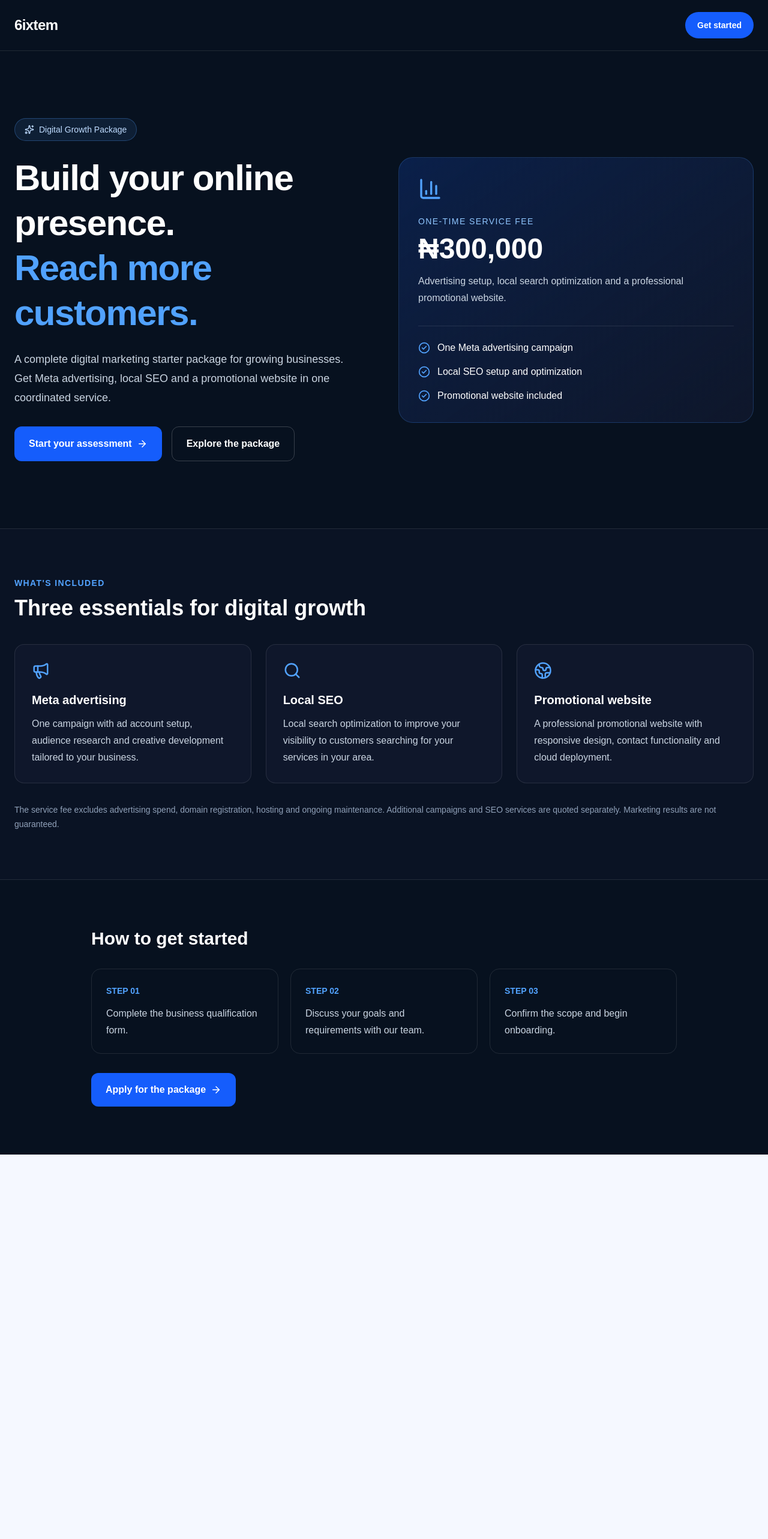
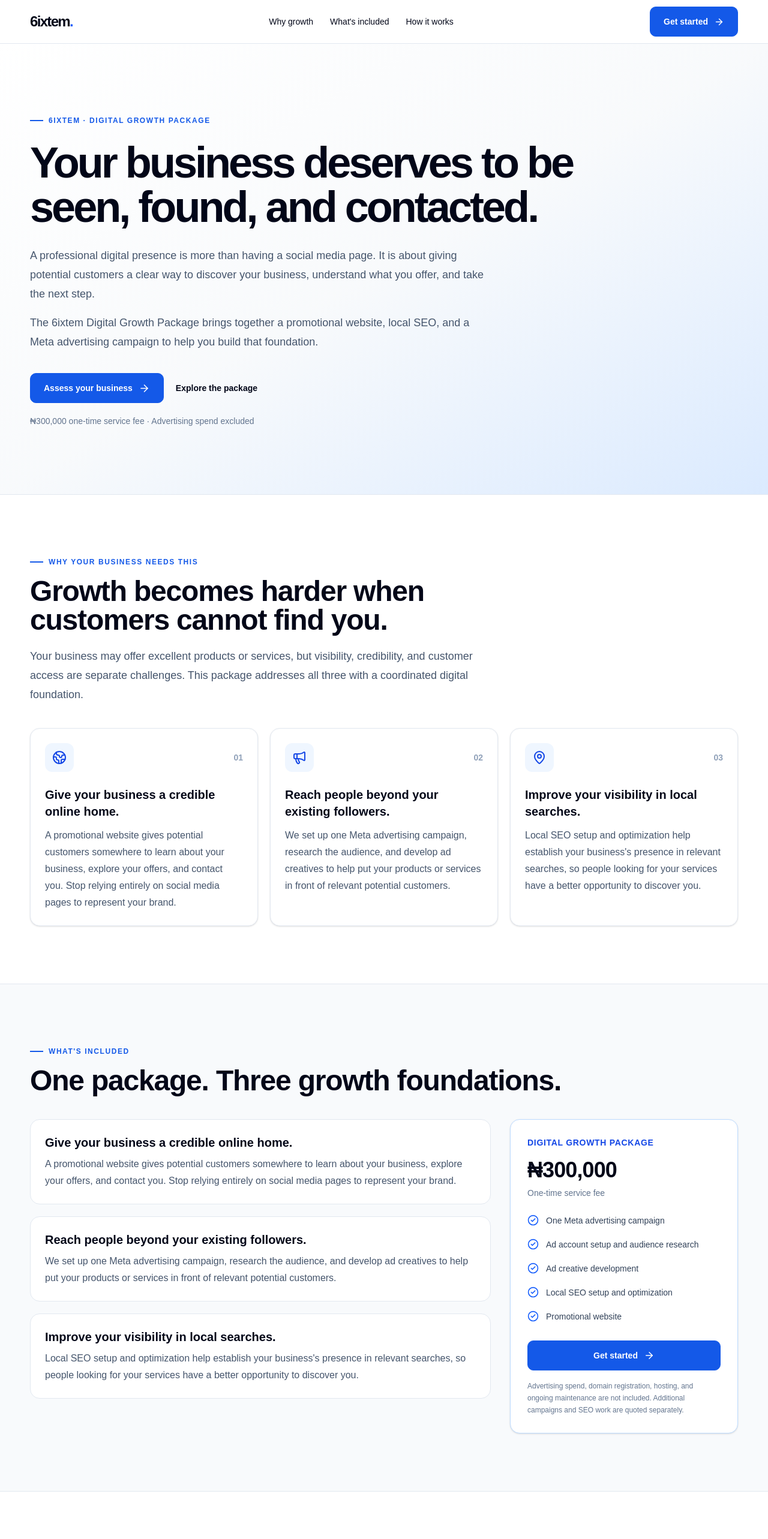
Before and after one commit to Xamuelmadu/6ixtem, a Next.js app: page /digital-growth-package in a window 1280 px wide. Shown: the top 2566 px of the page at 60% size. Before the commit the page ends 1925 px from the top, so only its background shows below. Built offline with nearby package versions, Linux system fonts and the light colour scheme.

Commit message:
Update Digital Growth Package sales page and assessment experience

```diff
--- a/src/app/digital-growth-package/assessment/page.tsx
+++ b/src/app/digital-growth-package/assessment/page.tsx
@@ -1,48 +1,139 @@
 import type { Metadata } from "next";
 import Link from "next/link";
+import {
+  ArrowLeft,
+  ArrowRight,
+  Globe2,
+  MapPin,
+  Megaphone,
+} from "lucide-react";
 import DigitalGrowthAssessment from "./ui";
 
 export const metadata: Metadata = {
-  title: "Digital Growth Package Assessment | 6ixtem",
+  title: "Digital Growth Assessment | 6ixtem",
   description:
-    "Assess your business's digital marketing needs and suitability for the 6ixtem Digital Growth Package.",
+    "Discover how the 6ixtem Digital Growth Package can help your business build a professional online presence, improve local visibility, and reach potential customers.",
 };
+
+const growthAreas = [
+  {
+    icon: Globe2,
+    title: "Online presence",
+    description: "Your website and digital credibility",
+  },
+  {
+    icon: MapPin,
+    title: "Local visibility",
+    description: "How customers discover your business",
+  },
+  {
+    icon: Megaphone,
+    title: "Customer reach",
+    description: "Your advertising and marketing goals",
+  },
+];
 
 export default function DigitalGrowthAssessmentPage() {
   return (
-    <main className="min-h-screen bg-slate-50 text-slate-950">
+    <main className="min-h-screen bg-white text-slate-950">
       <header className="border-b border-slate-200 bg-white">
         <nav className="container-main flex h-[72px] items-center justify-between">
-          <Link href="/" className="text-2xl font-black tracking-[-0.07em]">
+          <Link
+            href="/"
+            className="text-2xl font-black tracking-[-0.07em]"
+          >
             6ixtem<span className="text-blue-600">.</span>
           </Link>
 
           <Link
             href="/digital-growth-package"
-            className="text-sm font-semibold text-slate-600 hover:text-blue-600"
+            className="inline-flex items-center gap-2 text-sm font-semibold text-slate-600 transition hover:text-blue-600"
           >
+            <ArrowLeft size={16} />
             Package overview
           </Link>
         </nav>
       </header>
 
-      <section className="container-main py-10 md:py-16">
-        <div className="mx-auto max-w-3xl">
-          <p className="eyebrow">Digital Growth Package</p>
+      <section className="border-b border-slate-200 bg-gradient-to-br from-white via-slate-50 to-blue-100">
+        <div className="container-main py-16 md:py-24">
+          <p className="eyebrow">
+            Digital Growth Package · Business Assessment
+          </p>
 
-          <h1 className="mt-4 text-4xl font-black tracking-tight sm:text-5xl">
-            Assess your business growth needs.
+          <h1 className="mt-5 max-w-5xl text-4xl font-black leading-[1.05] tracking-[-0.055em] sm:text-6xl md:text-7xl">
+            Let&apos;s understand your business growth needs.
           </h1>
 
-          <p className="mt-4 max-w-2xl leading-7 text-slate-600">
-            Answer a few questions about your business, your current online
-            presence, and your marketing goals. This assessment will help us
-            understand how the ₦300,000 Digital Growth Package can support your
-            business through a Meta advertising campaign, local SEO, and a
-            promotional website.
+          <p className="mt-6 max-w-3xl text-lg leading-8 text-slate-600">
+            Every business has different challenges. This assessment helps
+            us understand your current online presence, your marketing
+            goals, and the opportunities available to grow your business.
+          </p>
+
+          <p className="mt-4 max-w-3xl leading-7 text-slate-600">
+            We&apos;ll explore how the ₦300,000 Digital Growth Package can
+            support your business through a promotional website, local SEO,
+            and a Meta advertising campaign.
+          </p>
+
+          <div className="mt-8 grid gap-3 sm:grid-cols-3">
+            {growthAreas.map(({ icon: Icon, title, description }) => (
+              <div
+                key={title}
+                className="rounded-2xl border border-slate-200 bg-white/80 p-4"
+              >
+                <Icon
+                  size={22}
+                  className="text-blue-600"
+                  aria-hidden="true"
+                />
+                <h2 className="mt-3 font-bold text-slate-950">
+                  {title}
+                </h2>
+                <p className="mt-1 text-sm leading-6 text-slate-600">
+                  {description}
+                </p>
+              </div>
+            ))}
+          </div>
+        </div>
+      </section>
+
+      <section className="container-main py-12 md:py-16">
+        <div className="mx-auto max-w-3xl">
+          <p className="eyebrow">Your assessment</p>
+
+          <h2 className="mt-4 text-3xl font-black tracking-tight sm:text-4xl">
+            Tell us where your business is today.
+          </h2>
+
+          <p className="mt-4 leading-7 text-slate-600">
+            Answer the questions below about your business and marketing
+            objectives. We&apos;ll use your responses to determine whether
+            the package is a suitable fit and, where appropriate, guide you
+            toward the next step.
           </p>
 
           <DigitalGrowthAssessment />
+
+          <div className="mt-8 flex items-center justify-between border-t border-slate-200 pt-6">
+            <Link
+              href="/digital-growth-package/qualify"
+              className="inline-flex items-center gap-2 text-sm font-semibold text-blue-700 hover:text-blue-800"
+            >
+              <ArrowLeft size={16} />
+              Back to qualification
+            </Link>
+
+            <Link
+              href="/digital-growth-package"
+              className="inline-flex items-center gap-2 text-sm font-semibold text-slate-600 hover:text-blue-600"
+            >
+              Package details
+              <ArrowRight size={16} />
+            </Link>
+          </div>
         </div>
       </section>
     </main>
--- a/src/app/digital-growth-package/page.tsx
+++ b/src/app/digital-growth-package/page.tsx
@@ -1,187 +1,306 @@
-
 import type { Metadata } from "next";
 import Link from "next/link";
 import {
   ArrowRight,
-  BarChart3,
+  Globe2,
+  MapPin,
+  Megaphone,
   CheckCircle2,
-  Globe2,
-  Megaphone,
-  Search,
   ShieldCheck,
-  Smartphone,
-  Sparkles,
 } from "lucide-react";
 
 export const metadata: Metadata = {
   title: "Digital Growth Package | 6ixtem",
   description:
-    "Grow your business with a Meta advertising campaign, local SEO and a promotional website. One-time service fee of ₦300,000.",
+    "Build a professional online presence, reach customers through Meta advertising, and improve local search visibility with the 6ixtem Digital Growth Package.",
 };
 
-const services = [
+const benefits = [
+  {
+    icon: Globe2,
+    number: "01",
+    title: "Give your business a credible online home.",
+    description:
+      "A promotional website gives potential customers somewhere to learn about your business, explore your offers, and contact you. Stop relying entirely on social media pages to represent your brand.",
+  },
   {
     icon: Megaphone,
-    title: "Meta advertising",
+    number: "02",
+    title: "Reach people beyond your existing followers.",
     description:
-      "One campaign with ad account setup, audience research and creative development tailored to your business.",
+      "We set up one Meta advertising campaign, research the audience, and develop ad creatives to help put your products or services in front of relevant potential customers.",
   },
   {
-    icon: Search,
-    title: "Local SEO",
+    icon: MapPin,
+    number: "03",
+    title: "Improve your visibility in local searches.",
     description:
-      "Local search optimization to improve your visibility to customers searching for your services in your area.",
-  },
-  {
-    icon: Globe2,
-    title: "Promotional website",
-    description:
-      "A professional promotional website with responsive design, contact functionality and cloud deployment.",
+      "Local SEO setup and optimization help establish your business's presence in relevant searches, so people looking for your services have a better opportunity to discover you.",
   },
 ];
 
 const process = [
-  "Complete the business qualification form.",
-  "Discuss your goals and requirements with our team.",
-  "Confirm the scope and begin onboarding.",
+  {
+    title: "Tell us about your business",
+    description:
+      "Complete the short qualification form and assessment so we can understand your business, current online presence, and marketing objectives.",
+  },
+  {
+    title: "We review your growth requirements",
+    description:
+      "Our team evaluates your business needs and determines whether the package is a suitable fit.",
+  },
+  {
+    title: "Plan your onboarding",
+    description:
+      "Qualified businesses can proceed to a consultation to discuss the campaign, website, SEO requirements, and next steps.",
+  },
 ];
 
 export default function DigitalGrowthPackagePage() {
   return (
-    <main className="min-h-screen bg-[#07111f] text-white">
-      <header className="border-b border-white/10">
-        <div className="mx-auto flex max-w-7xl items-center justify-between px-6 py-5">
-          <Link href="/" className="text-2xl font-bold tracking-tight">
-            6ixtem
+    <main className="min-h-screen bg-white text-slate-950">
+      <header className="border-b border-slate-200 bg-white">
+        <nav className="container-main flex h-[72px] items-center justify-between">
+          <Link
+            href="/"
+            className="text-2xl font-black tracking-[-0.07em]"
+          >
+            6ixtem<span className="text-blue-600">.</span>
           </Link>
+
+          <div className="hidden items-center gap-7 md:flex">
+            <a href="#why-growth" className="text-sm font-medium text-slate-600 hover:text-blue-600">
+              Why growth
+            </a>
+            <a href="#package" className="text-sm font-medium text-slate-600 hover:text-blue-600">
+              What's included
+            </a>
+            <a href="#process" className="text-sm font-medium text-slate-600 hover:text-blue-600">
+              How it works
+            </a>
+          </div>
 
           <Link
             href="/digital-growth-package/qualify"
-            className="rounded-full bg-blue-600 px-5 py-3 text-sm font-semibold hover:bg-blue-500"
+            className="button-primary inline-flex items-center gap-2"
           >
-            Get started
+            Get started <ArrowRight size={17} />
           </Link>
-        </div>
+        </nav>
       </header>
 
-      <section className="mx-auto grid max-w-7xl items-center gap-12 px-6 py-20 lg:grid-cols-2 lg:py-28">
-        <div>
-          <div className="mb-6 inline-flex items-center gap-2 rounded-full border border-blue-400/30 bg-blue-400/10 px-4 py-2 text-sm text-blue-200">
-            <Sparkles size={16} />
-            Digital Growth Package
-          </div>
+      <section className="border-b border-slate-200 bg-gradient-to-br from-white via-slate-50 to-blue-100">
+        <div className="container-main py-20 md:py-28">
+          <p className="eyebrow">6ixtem · Digital Growth Package</p>
 
-          <h1 className="text-4xl font-bold leading-tight tracking-tight sm:text-6xl">
-            Build your online presence.
-            <span className="block text-blue-400">
-              Reach more customers.
-            </span>
+          <h1 className="mt-6 max-w-5xl text-5xl font-black leading-[1.03] tracking-[-0.055em] sm:text-6xl md:text-7xl">
+            Your business deserves to be seen, found, and contacted.
           </h1>
 
-          <p className="mt-6 max-w-xl text-lg leading-8 text-slate-300">
-            A complete digital marketing starter package for growing
-            businesses. Get Meta advertising, local SEO and a promotional
-            website in one coordinated service.
+          <p className="mt-7 max-w-3xl text-lg leading-8 text-slate-600">
+            A professional digital presence is more than having a social
+            media page. It is about giving potential customers a clear way to
+            discover your business, understand what you offer, and take the
+            next step.
           </p>
 
-          <div className="mt-8 flex flex-wrap gap-4">
+          <p className="mt-4 max-w-3xl text-lg leading-8 text-slate-600">
+            The 6ixtem Digital Growth Package brings together a promotional
+            website, local SEO, and a Meta advertising campaign to help you
+            build that foundation.
+          </p>
+
+          <div className="mt-9 flex flex-wrap items-center gap-5">
             <Link
               href="/digital-growth-package/qualify"
-              className="inline-flex items-center gap-2 rounded-xl bg-blue-600 px-6 py-4 font-semibold hover:bg-blue-500"
+              className="button-primary inline-flex items-center gap-3"
             >
-              Start your assessment <ArrowRight size={18} />
+              Assess your business <ArrowRight size={19} />
             </Link>
 
             <a
               href="#package"
-              className="rounded-xl border border-white/20 px-6 py-4 font-semibold hover:bg-white/5"
+              className="text-sm font-semibold text-blue-700 hover:text-blue-800"
             >
               Explore the package
             </a>
           </div>
-        </div>
 
-        <div className="rounded-3xl border border-blue-400/20 bg-gradient-to-br from-blue-600/20 to-slate-900 p-8">
-          <BarChart3 className="mb-6 text-blue-400" size={40} />
-          <p className="text-sm uppercase tracking-widest text-blue-300">
-            One-time service fee
+          <p className="mt-5 text-sm text-slate-500">
+            ₦300,000 one-time service fee · Advertising spend excluded
           </p>
-          <p className="mt-3 text-5xl font-bold">₦300,000</p>
-          <p className="mt-4 leading-7 text-slate-300">
-            Advertising setup, local search optimization and a professional
-            promotional website.
-          </p>
-
-          <div className="mt-8 space-y-4 border-t border-white/10 pt-6">
-            {[
-              "One Meta advertising campaign",
-              "Local SEO setup and optimization",
-              "Promotional website included",
-            ].map((item) => (
-              <div key={item} className="flex items-center gap-3">
-                <CheckCircle2 size={20} className="text-blue-400" />
-                {item}
-              </div>
-            ))}
-          </div>
         </div>
       </section>
 
-      <section
-        id="package"
-        className="border-y border-white/10 bg-slate-900/50"
-      >
-        <div className="mx-auto max-w-7xl px-6 py-20">
-          <p className="text-sm font-semibold uppercase tracking-widest text-blue-400">
-            What's included
-          </p>
-          <h2 className="mt-3 text-3xl font-bold sm:text-4xl">
-            Three essentials for digital growth
+      <section id="why-growth" className="container-main py-16 md:py-24">
+        <p className="eyebrow">Why your business needs this</p>
+
+        <h2 className="mt-4 max-w-4xl text-4xl font-black tracking-tight md:text-5xl">
+          Growth becomes harder when customers cannot find you.
         </h2>
 
-          <div className="mt-10 grid gap-6 md:grid-cols-3">
-            {services.map(({ icon: Icon, title, description }) => (
+        <p className="mt-5 max-w-3xl text-lg leading-8 text-slate-600">
+          Your business may offer excellent products or services, but
+          visibility, credibility, and customer access are separate
+          challenges. This package addresses all three with a coordinated
+          digital foundation.
+        </p>
+
+        <div className="mt-10 grid gap-5 md:grid-cols-3">
+          {benefits.map(({ icon: Icon, number, title, description }) => (
             <article
-                key={title}
-                className="rounded-2xl border border-white/10 bg-slate-900 p-7"
+              key={number}
+              className="rounded-2xl border border-slate-200 bg-white p-6 shadow-sm"
             >
-                <Icon className="text-blue-400" size={30} />
-                <h3 className="mt-5 text-xl font-semibold">{title}</h3>
-                <p className="mt-3 leading-7 text-slate-300">
+              <div className="flex items-center justify-between">
+                <span className="flex h-12 w-12 items-center justify-center rounded-xl bg-blue-50 text-blue-700">
+                  <Icon size={24} />
+                </span>
+
+                <span className="text-sm font-bold text-slate-400">
+                  {number}
+                </span>
+              </div>
+
+              <h3 className="mt-6 text-xl font-bold leading-7">
+                {title}
+              </h3>
+
+              <p className="mt-3 leading-7 text-slate-600">
                 {description}
               </p>
             </article>
           ))}
         </div>
+      </section>
 
-          <p className="mt-8 text-sm leading-6 text-slate-400">
-            The service fee excludes advertising spend, domain registration,
-            hosting and ongoing maintenance. Additional campaigns and SEO
-            services are quoted separately. Marketing results are not
-            guaranteed.
+      <section id="package" className="border-y border-slate-200 bg-slate-50">
+        <div className="container-main py-16 md:py-24">
+          <p className="eyebrow">What's included</p>
+
+          <h2 className="mt-4 text-4xl font-black tracking-tight md:text-5xl">
+            One package. Three growth foundations.
+          </h2>
+
+          <div className="mt-10 grid gap-8 lg:grid-cols-[1fr_380px]">
+            <div className="space-y-5">
+              {benefits.map(({ number, title, description }) => (
+                <div
+                  key={number}
+                  className="rounded-2xl border border-slate-200 bg-white p-6"
+                >
+                  <h3 className="text-xl font-bold">{title}</h3>
+                  <p className="mt-2 leading-7 text-slate-600">
+                    {description}
+                  </p>
+                </div>
+              ))}
+            </div>
+
+            <aside className="h-fit rounded-2xl border border-blue-200 bg-white p-7 shadow-sm">
+              <p className="text-sm font-bold uppercase tracking-wider text-blue-700">
+                Digital Growth Package
+              </p>
+
+              <p className="mt-4 text-4xl font-black tracking-tight">
+                ₦300,000
+              </p>
+
+              <p className="mt-2 text-sm text-slate-500">
+                One-time service fee
+              </p>
+
+              <ul className="mt-6 space-y-4 text-sm leading-6 text-slate-700">
+                {[
+                  "One Meta advertising campaign",
+                  "Ad account setup and audience research",
+                  "Ad creative development",
+                  "Local SEO setup and optimization",
+                  "Promotional website",
+                ].map((item) => (
+                  <li key={item} className="flex gap-3">
+                    <CheckCircle2
+                      size={19}
+                      className="mt-0.5 shrink-0 text-blue-600"
+                    />
+                    {item}
+                  </li>
+                ))}
+              </ul>
+
+              <Link
+                href="/digital-growth-package/qualify"
+                className="button-primary mt-7 flex w-full items-center justify-center gap-2"
+              >
+                Get started <ArrowRight size={18} />
+              </Link>
+
+              <p className="mt-4 text-xs leading-5 text-slate-500">
+                Advertising spend, domain registration, hosting, and
+                ongoing maintenance are not included. Additional campaigns
+                and SEO work are quoted separately.
+              </p>
+            </aside>
+          </div>
+        </div>
+      </section>
+
+      <section id="process" className="container-main py-16 md:py-24">
+        <p className="eyebrow">How it works</p>
+
+        <h2 className="mt-4 text-4xl font-black tracking-tight md:text-5xl">
+          From assessment to onboarding.
+        </h2>
+
+        <div className="mt-10 grid gap-5 md:grid-cols-3">
+          {process.map((step, index) => (
+            <article
+              key={step.title}
+              className="rounded-2xl border border-slate-200 p-6"
+            >
+              <span className="text-sm font-bold text-blue-700">
+                STEP 0{index + 1}
+              </span>
+              <h3 className="mt-4 text-xl font-bold">{step.title}</h3>
+              <p className="mt-3 leading-7 text-slate-600">
+                {step.description}
+              </p>
+            </article>
+          ))}
+        </div>
+
+        <div className="mt-12 flex items-start gap-3 rounded-2xl border border-slate-200 bg-slate-50 p-5">
+          <ShieldCheck
+            size={22}
+            className="mt-0.5 shrink-0 text-blue-700"
+          />
+          <p className="text-sm leading-6 text-slate-600">
+            The assessment helps us determine whether this package is
+            appropriate for your business. Advertising performance and
+            search rankings are not guaranteed.
           </p>
         </div>
       </section>
 
-      <section className="mx-auto max-w-5xl px-6 py-20">
-        <h2 className="text-3xl font-bold">How to get started</h2>
-        <div className="mt-8 grid gap-5 md:grid-cols-3">
-          {process.map((step, index) => (
-            <div key={step} className="rounded-2xl border border-white/10 p-6">
-              <span className="text-sm font-bold text-blue-400">
-                STEP 0{index + 1}
-              </span>
-              <p className="mt-3 leading-7 text-slate-300">{step}</p>
-            </div>
-          ))}
-        </div>
+      <section className="border-t border-slate-200 bg-slate-50">
+        <div className="container-main py-14 md:py-20">
+          <h2 className="max-w-3xl text-3xl font-black tracking-tight md:text-5xl">
+            Build the digital foundation your business needs.
+          </h2>
+
+          <p className="mt-4 max-w-2xl leading-7 text-slate-600">
+            Start with a short business assessment and find out whether the
+            Digital Growth Package is the right next step for your business.
+          </p>
 
           <Link
             href="/digital-growth-package/qualify"
-          className="mt-8 inline-flex items-center gap-2 rounded-xl bg-blue-600 px-6 py-4 font-semibold hover:bg-blue-500"
+            className="button-primary mt-7 inline-flex items-center gap-2"
           >
-          Apply for the package <ArrowRight size={18} />
+            Assess your business <ArrowRight size={18} />
           </Link>
+        </div>
       </section>
     </main>
   );
```
Lines whose indentation alone changed are shown as unchanged.
